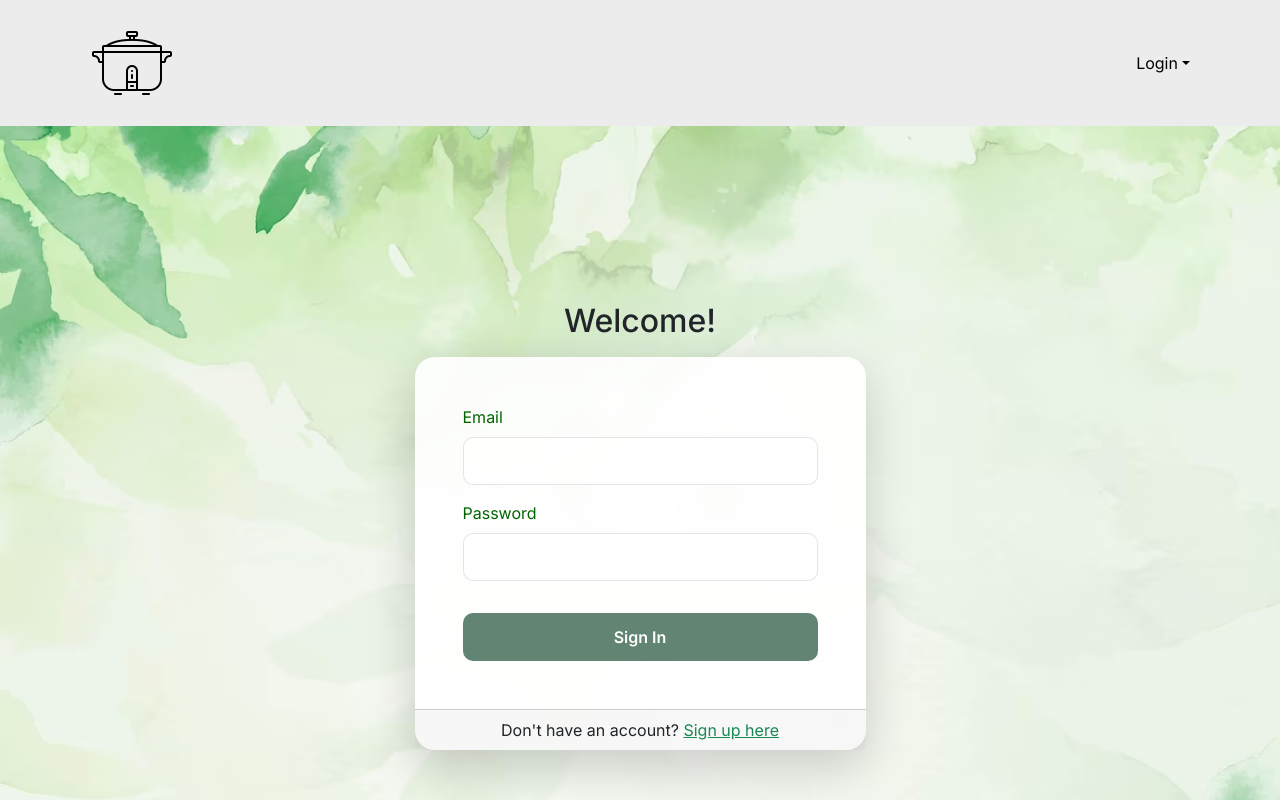
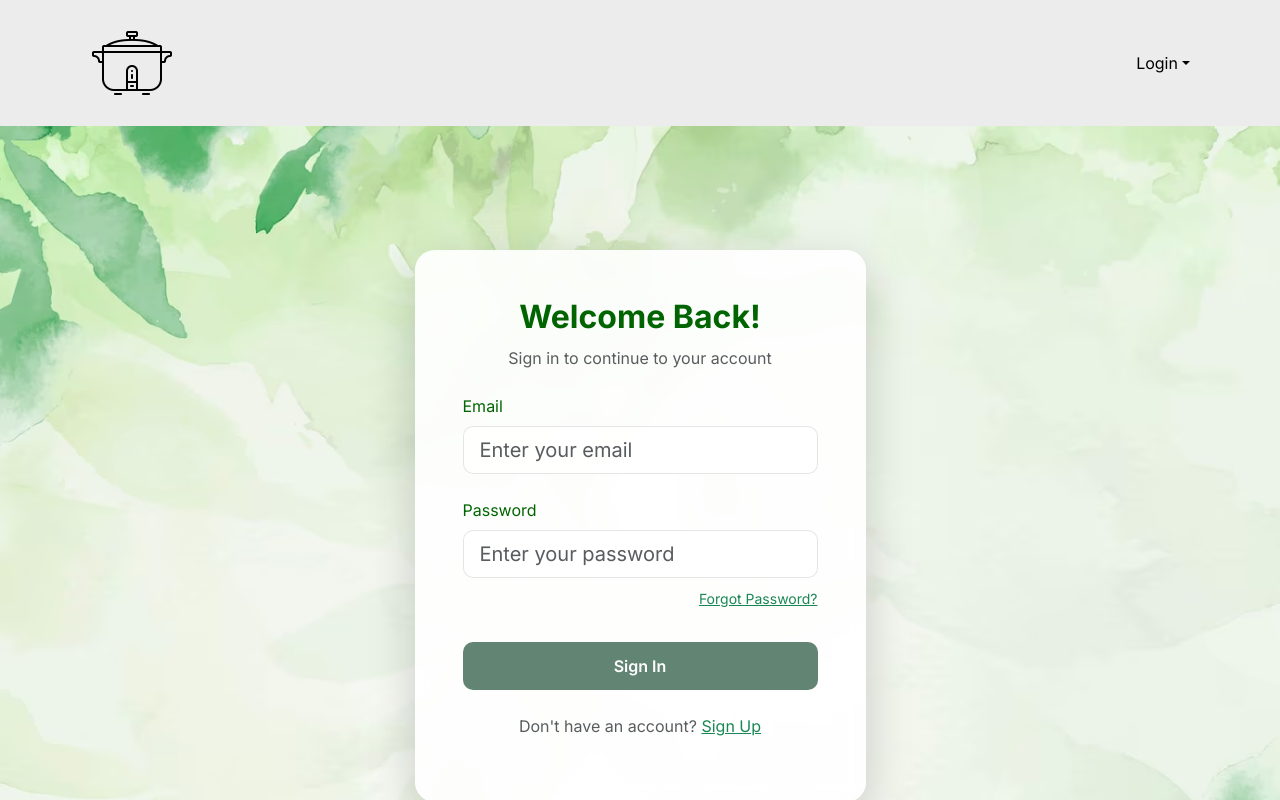
Before and after one commit to haleyteramoto/rice-cooker, a Next.js app: page /auth/signin in a window 1280 px wide. Shown: the top 800 px of the page. Built offline with nearby package versions, Linux system fonts and the light colour scheme; no server answers.

Commit message:
users can now reset passwrd & some style changes

```diff
--- a/package.json
+++ b/package.json
@@ -20,6 +20,7 @@
     "@prisma/client": "^5.16.1",
     "bcrypt": "^5.1.1",
     "bootstrap": "^5.3.3",
+    "jsonwebtoken": "^9.0.2",
     "multiselect-react-dropdown": "^2.0.25",
     "next": "14.2.10",
     "next-auth": "^4.24.7",
@@ -35,6 +36,7 @@
   "devDependencies": {
     "@playwright/test": "^1.48.2",
     "@types/bcrypt": "^5.0.2",
+    "@types/jsonwebtoken": "^9.0.7",
     "@types/node": "^22.5.4",
     "@types/react": "^18",
     "@types/react-dom": "^18",
--- a/src/app/auth/signin/page.tsx
+++ b/src/app/auth/signin/page.tsx
@@ -14,17 +14,46 @@ const SignIn = () => {
     };
     const email = target.email.value;
     const password = target.password.value;
+
+    // Attempt to sign in
     const result = await signIn('credentials', {
-      callbackUrl: '/list',
+      redirect: false, // Prevent automatic redirect after login
       email,
       password,
     });
+
+    // If the result has an error, log it and show an alert
     if (result?.error) {
       console.error('Sign in failed: ', result.error);
+      // eslint-disable-next-line no-alert
+      alert(`Error: ${result.error}`); // Display error in alert (or use a custom UI for errors)
+    } else {
+      // Redirect to another page upon successful login
+      window.location.href = '/list'; // or use router.push('/list') for client-side routing
     }
   };
 
   return (
+    <>
+      <style>
+        {`
+        @keyframes float0 {
+          0% { transform: translateY(0px); }
+          50% { transform: translateY(-20px); }
+          100% { transform: translateY(0px); }
+        }
+        @keyframes float1 {
+          0% { transform: translateX(0px); }
+          50% { transform: translateX(20px); }
+          100% { transform: translateX(0px); }
+        }
+        @keyframes float2 {
+          0% { transform: rotate(0deg); }
+          50% { transform: rotate(10deg); }
+          100% { transform: rotate(0deg); }
+        }
+      `}
+      </style>
       <div
         className="login-wrapper position-relative"
         style={{
@@ -39,10 +68,38 @@ const SignIn = () => {
           overflow: 'hidden',
         }}
       >
-      <Container>
+        {/* Decorative Floating Shapes */}
+        <div
+          className="login-bg-shapes position-absolute"
+          style={{
+            zIndex: 0,
+            width: '100%',
+            height: '100%',
+            overflow: 'hidden',
+          }}
+        >
+          {[...Array(10)].map((_, i) => (
+            <div
+              // eslint-disable-next-line react/no-array-index-key
+              key={`shape-${i}`}
+              className="shape"
+              style={{
+                position: 'absolute',
+                borderRadius: '50%',
+                background: 'rgba(255,255,255,0.1)',
+                animation: `float${i % 3} ${5 + i}s infinite ease-in-out`,
+                top: `${Math.random() * 100}%`,
+                left: `${Math.random() * 100}%`,
+                width: `${50 + Math.random() * 200}px`,
+                height: `${50 + Math.random() * 200}px`,
+              }}
+            />
+          ))}
+        </div>
+
+        <Container className="position-relative" style={{ zIndex: 10 }}>
           <Row className="justify-content-center">
             <Col xs={12} md={5}>
-            <h2 className="text-center mb-3">Welcome!</h2>
               <Card
                 className="shadow-lg border-0"
                 style={{
@@ -52,13 +109,28 @@ const SignIn = () => {
                 }}
               >
                 <Card.Body className="p-5">
+                  <div className="text-center mb-4">
+                    <h2
+                      className="text-dark"
+                      style={{
+                        fontWeight: 700,
+                        color: '#628473',
+                        marginBottom: '10px',
+                      }}
+                    >
+                      Welcome Back!
+                    </h2>
+                    <p className="text-muted">Sign in to continue to your account</p>
+                  </div>
+
                   <Form method="post" onSubmit={handleSubmit}>
-                  <Form.Group className="mb-3" controlId="formBasicEmail">
+                    <Form.Group className="mb-4" controlId="formBasicEmail">
                       <Form.Label className="text-dark">Email</Form.Label>
                       <input
                         name="email"
                         type="text"
                         className="form-control form-control-lg"
+                        placeholder="Enter your email"
                         style={{
                           borderRadius: '10px',
                           background: 'rgba(255,255,255,0.7)',
@@ -73,12 +145,18 @@ const SignIn = () => {
                         name="password"
                         type="password"
                         className="form-control form-control-lg"
+                        placeholder="Enter your password"
                         style={{
                           borderRadius: '10px',
                           background: 'rgba(255,255,255,0.7)',
                           border: '1px solid rgba(0,0,0,0.1)',
                         }}
                       />
+                      <div className="text-end mt-2">
+                        <a href="/auth/reset-password" className="text-success small">
+                          Forgot Password?
+                        </a>
+                      </div>
                     </Form.Group>
 
                     <Button
@@ -102,17 +180,23 @@ const SignIn = () => {
                       Sign In
                     </Button>
                   </Form>
-              </Card.Body>
-              <Card.Footer className="text-center">
+
+                  <div className="text-center mt-4">
+                    <p className="text-muted">
                       Don&apos;t have an account?
                       {' '}
-                <a href="/auth/signup" className="text-success">Sign up here</a>
-              </Card.Footer>
+                      <a href="/auth/signup" className="text-success">
+                        Sign Up
+                      </a>
+                    </p>
+                  </div>
+                </Card.Body>
               </Card>
             </Col>
           </Row>
         </Container>
       </div>
+    </>
   );
 };
 
```
Also changed, not shown: src/app/auth/reset-password/page.tsx (added, +114 -0 lines), 1 other file (tests, documents, lock files or other folders). Lines whose indentation alone changed are shown as unchanged.
